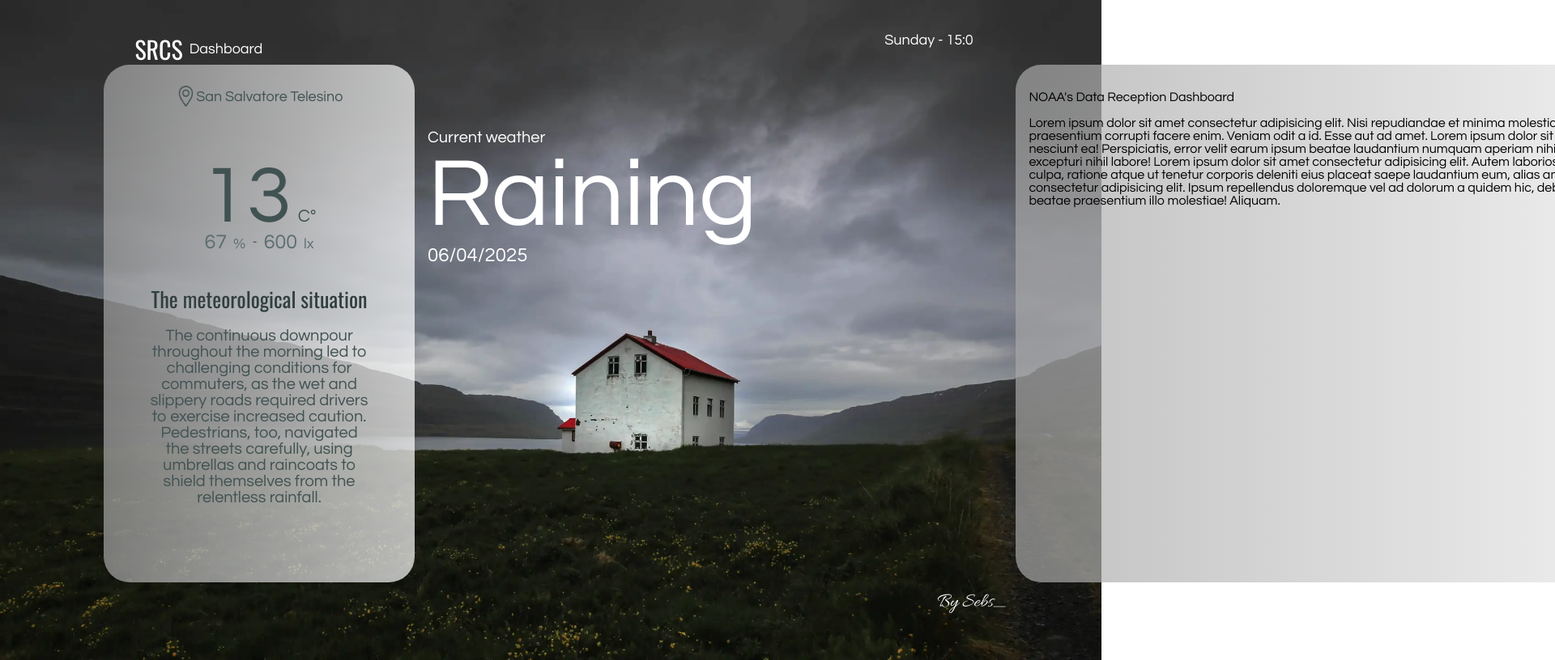
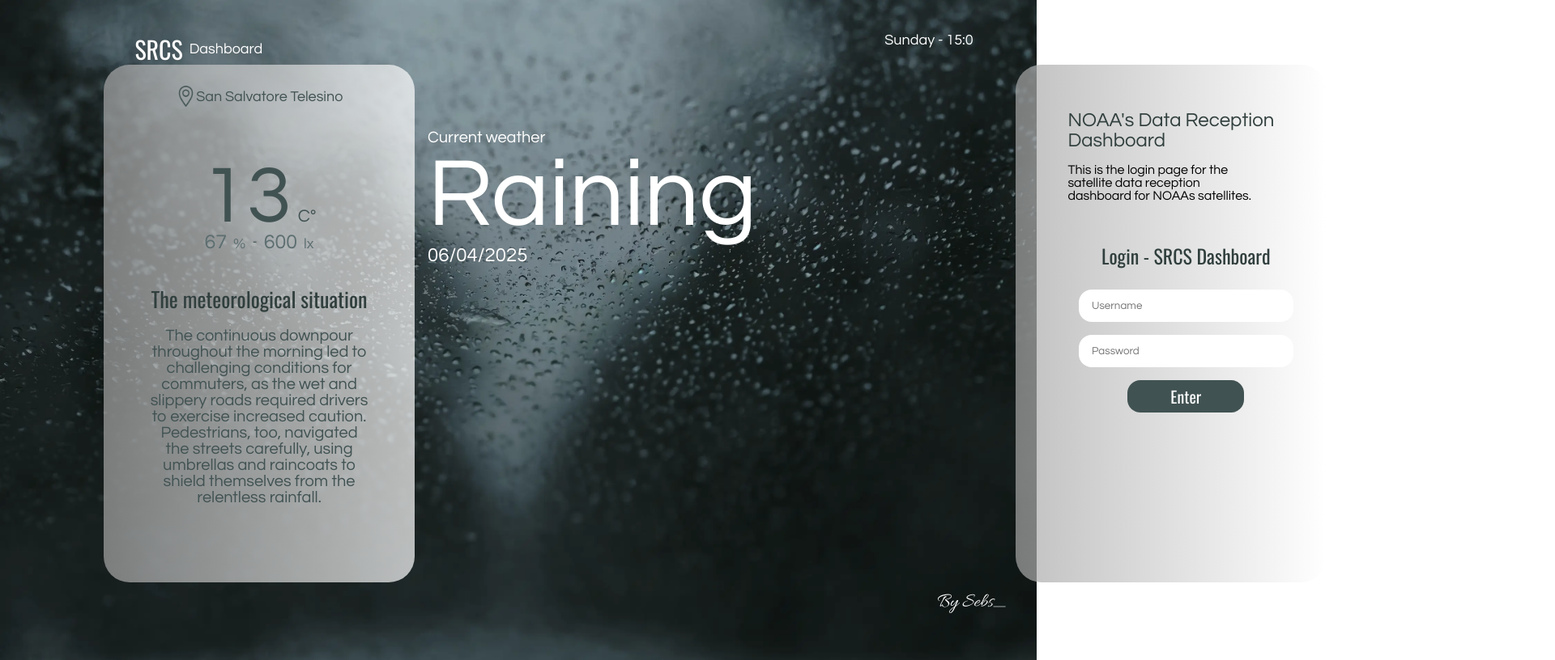
Before and after one commit to SebsIII/SRCS, a plain HTML site: page web/index.html in a window 1280 px wide. Shown: the top 816 px of the page at 81% size, 1920 px wide, since content can reach past the window. Drawn offline with Linux system fonts and the light colour scheme.

Commit message:
Add files via upload

```diff
--- a/web/index.html
+++ b/web/index.html
@@ -48,11 +48,15 @@
     </main>
 
     <div id="NOAA-div">
-        <p>NOAA's Data Reception Dashboard </p>
-        Lorem ipsum dolor sit amet consectetur adipisicing elit. Nisi repudiandae et minima molestiae possimus necessitatibus aut, nobis rem, praesentium corrupti facere enim. Veniam odit a id. Esse aut ad amet.
-        Lorem ipsum dolor sit amet consectetur adipisicing elit. Unde vitae nesciunt ea! Perspiciatis, error velit earum ipsum beatae laudantium numquam aperiam nihil maiores inventore? Commodi enim architecto excepturi nihil labore!
-        Lorem ipsum dolor sit amet consectetur adipisicing elit. Autem laboriosam numquam quos, veritatis mollitia provident culpa, ratione atque ut tenetur corporis deleniti eius placeat saepe laudantium eum, alias amet reprehenderit.
-        Lorem ipsum dolor sit amet, consectetur adipisicing elit. Ipsum repellendus doloremque vel ad dolorum a quidem hic, debitis eos, unde dolores ea, suscipit adipisci sunt beatae praesentium illo molestiae! Aliquam.
+        <p id="NOAA-dashboard-title">NOAA's Data Reception Dashboard </p>
+        <p id="NOAA-dashboard-description">This is the login page for the satellite data reception dashboard for NOAAs satellites.</p>
+
+        <div id="NOAA-login-div">
+            <p id="NOAA-login-title">Login - SRCS Dashboard</p>
+            <input type="text" placeholder="Username" id="user-login" class="inputs">
+            <input type="text" placeholder="Password" id="psw-login" class="inputs">
+            <button id="NOAA-login-btn">Enter</button>
+        </div>
     </div>
     <footer>
         <p id="signature-text" class="white" onclick="location.href='https://github.com/SebsIII'">By Sebs_</p>
--- a/web/script.js
+++ b/web/script.js
@@ -14,7 +14,7 @@ const weekday = ["Sunday","Monday","Tuesday","Wednesday","Thursday","Friday","Sa
 let timeGod = getDate()
 let dayIndex = timeGod.getDay()
 
-body.style.backgroundImage = "url('img/cloudy.webp')";
+body.style.backgroundImage = "url('img/rain.webp')";
 
 document.getElementById("weather-status").innerText = "Raining"
 document.getElementById("date-text").innerText = timeGod.toLocaleDateString('it-IT', options);
--- a/web/style.css
+++ b/web/style.css
@@ -15,6 +15,7 @@
     --dark-gray: #415252;
     --gray-green: #5d6e71;
     --darkest-gray: #303f3d;
+    --yellow-formatted: rgb(220, 220, 6);
 }
 
 html{
@@ -110,19 +111,82 @@ main{
 
 #NOAA-div{
     height: 80vh;
-    width: 80vw;
+    width: 30vw;
     position: absolute;
     top: 10vh;
-    right: -78vw;
+    right: -28vw;
     background-image: linear-gradient(to right, rgba(166, 166, 166, 0.7), rgba(255, 255, 255, 0.7));
     fill-opacity: 10%;
     border-radius: 32px;
     transition: all 0.5s;
     box-sizing: border-box;
     padding: 16px;
+    padding-left: 5%;
 }
 #NOAA-div:hover{
     transform: translateX(-10vh);
+}
+
+#NOAA-dashboard-title{
+    font-size: 24px;
+    margin: 5vh 0px 0px 0px;
+    color: var(--darkest-gray);
+}
+
+#NOAA-dashboard-description{
+    font-family: 18px;
+    margin: 16px 0px 0px 0px;
+    width: 80%;
+}
+
+#NOAA-login-div{
+    display: flex;
+    flex-direction: column;
+    align-items: center;
+    margin: 2vh 0px 0px 2vw;
+    width: fit-content;
+}
+
+#NOAA-login-title{
+    color: var(--darkest-gray);
+    font-size: 24px;
+    font-family: Oswald;
+    margin: 32px 16px 16px 16px;
+}
+
+#NOAA-login-btn{
+    height: 5vh;
+    width: 60%;
+    border: none;
+    border-radius: 16px;
+    margin: 8px 0px;
+    box-sizing: border-box;
+    padding: 16px;
+    background-color: var(--dark-gray);
+    color: white;
+    font-family: Oswald;
+    font-size: 20px;
+    display: flex;
+    align-items: center;
+    justify-content: center;
+    transition: all 0.3s;
+}
+#NOAA-login-btn:hover{
+    cursor: pointer;
+    background-color: var(--darkest-gray);
+    transform: scale(102%);
+}
+
+.inputs{
+    width: 110%;
+    height: 5vh;
+    border: none;
+    border-radius: 16px;
+    margin: 8px 0px;
+    box-sizing: border-box;
+    padding: 16px;
+    color: var(--gray-green);
+    font-family: Questrial;
 }
 
 #location-div{
```
